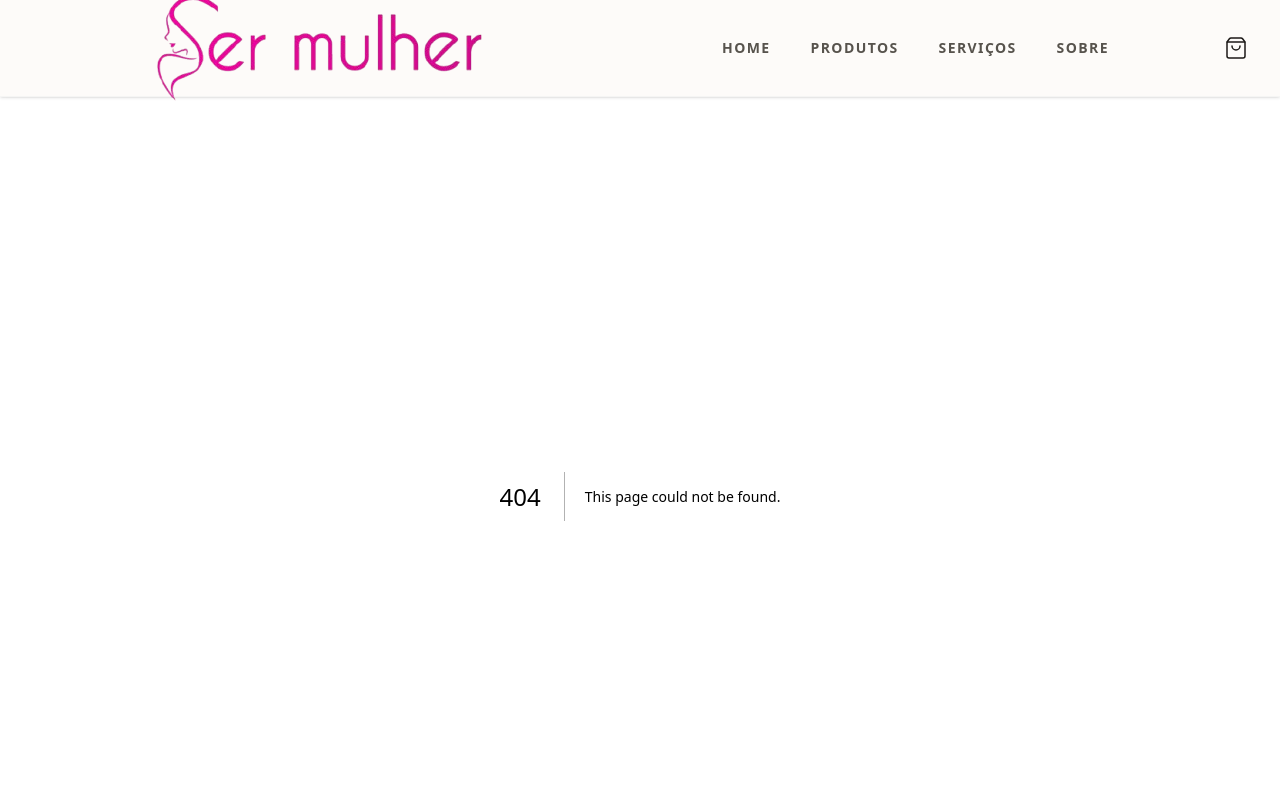
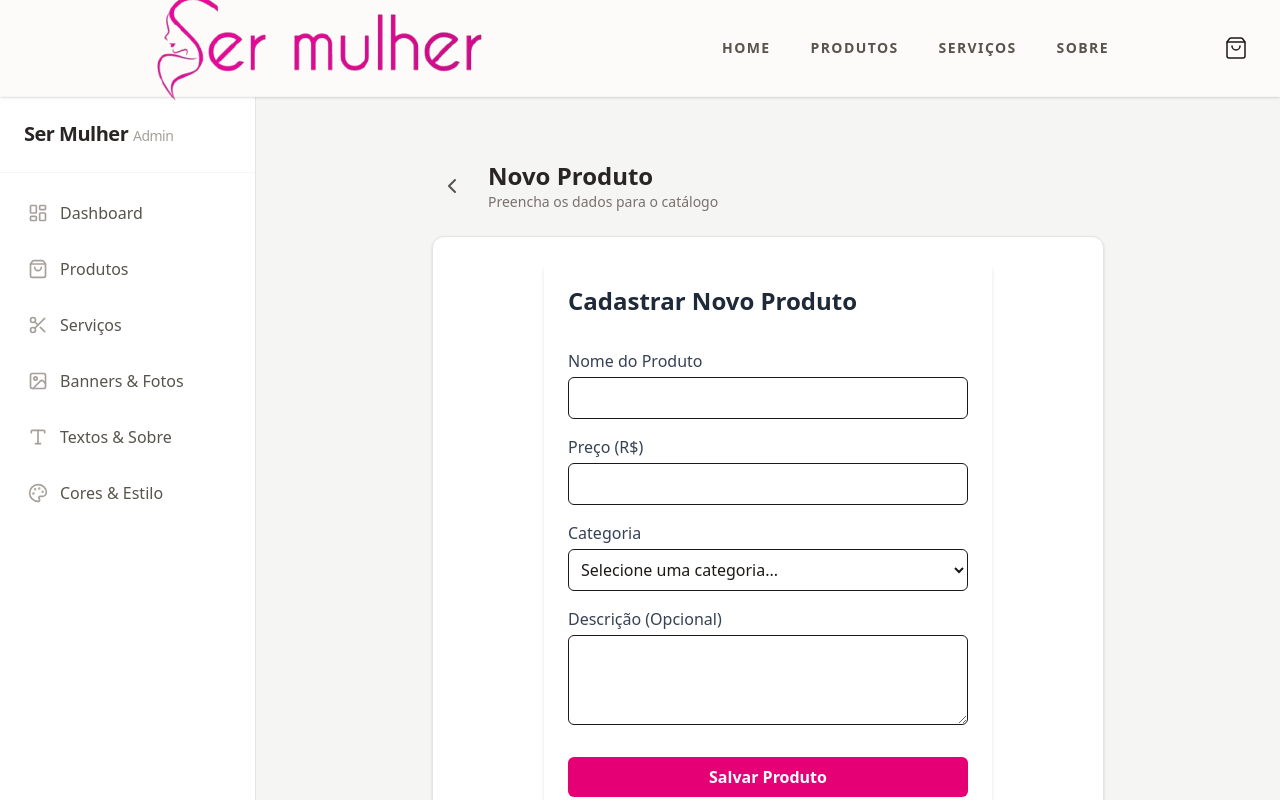
Before and after one commit to fabiocosta123/sermulher, a Next.js app: page /admin/produtos/novo in a window 1280 px wide. Before the commit this address had no page. Shown: the top 800 px of the page. Built offline with nearby package versions, Linux system fonts and the light colour scheme; a web font is replaced by a local one.

Commit message:
feat: Inserted new page products and form products

```diff
--- /dev/null
+++ b/app/(admin)/admin/produtos/novo/page.tsx
@@ -0,0 +1,26 @@
+import ProductForm from "@/components/admin/ProductForm";
+import Link from "next/link";
+import { ChevronLeft } from "lucide-react";
+
+export default function NovoProdutoPage() {
+  return (
+    <div className="max-w-2xl mx-auto space-y-6 py-8">
+      <div className="flex items-center gap-4">
+        <Link
+          href="/admin/produtos"
+          className="p-2 hover:bg-stone-100 rounded-full transition-colors"
+        >
+          <ChevronLeft size={24} className="text-stone-600" />
+        </Link>
+        <div>
+          <h1 className="text-2xl font-bold text-stone-800">Novo Produto</h1>
+          <p className="text-sm text-stone-500">Preencha os dados para o catálogo</p>
+        </div>
+      </div>
+
+      <div className="bg-white border border-stone-200 rounded-xl p-6 shadow-sm">
+        <ProductForm />
+      </div>
+    </div>
+  );
+}
--- a/app/(admin)/admin/produtos/page.tsx
+++ b/app/(admin)/admin/produtos/page.tsx
@@ -1,12 +1,15 @@
 import { Plus, Pencil, Trash2, Camera } from 'lucide-react';
 import { IMAGE_GUIDELINES } from "@/lib/upload";
+import { prisma } from "@/lib/prisma"; // Certifique-se de que o caminho está correto
+import Link from 'next/link';
 
-export default function ProdutosAdminPage() {
-  // refatorar e buscar esses dados do Prisma
-  const produtosFake = [
-    { id: 1, nome: 'Batom Matte Intenso', preco: 49.90, categoria: 'Maquiagem' },
-    { id: 2, nome: 'Sérum Facial Hidratante', preco: 89.90, categoria: 'Skincare' },
-  ];
+export default async function ProdutosAdminPage() {
+  // Busca os dados reais do banco de dados Neon
+  const produtos = await prisma.product.findMany({
+    orderBy: {
+      name: 'asc'
+    }
+  });
 
   return (
     <div className="space-y-6">
@@ -15,10 +18,14 @@ export default function ProdutosAdminPage() {
           <h1 className="text-2xl font-bold text-stone-800">Gerenciar Produtos</h1>
           <p className="text-sm text-stone-500">Adicione ou edite os itens do seu catálogo</p>
         </div>
-        <button className="flex items-center gap-2 bg-stone-900 text-white px-4 py-2 rounded-lg hover:bg-stone-800 transition-colors">
+        {/* Link para a página ou modal onde você colocará o ProductForm */}
+        <Link
+          href="/admin/produtos/novo"
+          className="flex items-center gap-2 bg-stone-900 text-white px-4 py-2 rounded-lg hover:bg-stone-800 transition-colors"
+        >
           <Plus size={20} />
           Novo Produto
-        </button>
+        </Link>
       </div>
 
       {/* Card de Informação sobre Fotos */}
@@ -45,12 +52,20 @@ export default function ProdutosAdminPage() {
             </tr>
           </thead>
           <tbody className="divide-y divide-stone-100">
-            {produtosFake.map((produto) => (
+            {produtos.length === 0 ? (
+              <tr>
+                <td colSpan={4} className="px-6 py-10 text-center text-stone-500">
+                  Nenhum produto cadastrado ainda.
+                </td>
+              </tr>
+            ) : (
+              produtos.map((produto) => (
                 <tr key={produto.id} className="hover:bg-stone-50 transition-colors">
-                <td className="px-6 py-4 font-medium text-stone-800">{produto.nome}</td>
-                <td className="px-6 py-4 text-stone-500">{produto.categoria}</td>
+                  <td className="px-6 py-4 font-medium text-stone-800">{produto.name}</td>
+                  <td className="px-6 py-4 text-stone-500">{produto.category}</td>
                   <td className="px-6 py-4 text-stone-800">
-                  {produto.preco.toLocaleString('pt-BR', { style: 'currency', currency: 'BRL' })}
+                    {/* Convertendo Decimal do Prisma para número para usar toLocaleString */}
+                    {Number(produto.price).toLocaleString('pt-BR', { style: 'currency', currency: 'BRL' })}
                   </td>
                   <td className="px-6 py-4 text-right space-x-2">
                     <button className="p-2 text-stone-400 hover:text-blue-600 transition-colors">
@@ -61,7 +76,8 @@ export default function ProdutosAdminPage() {
                     </button>
                   </td>
                 </tr>
-            ))}
+              ))
+            )}
           </tbody>
         </table>
       </div>
--- /dev/null
+++ b/components/admin/ProductForm.tsx
@@ -0,0 +1,67 @@
+'use client'
+
+import { createProduct } from "@/app/actions/product-actions"
+
+export default function ProductForm() {
+  return (
+    <form action={createProduct} className="max-w-md mx-auto p-6 bg-white rounded-lg shadow-md flex flex-col gap-4">
+      <h2 className="text-2xl font-bold mb-4 text-gray-800">Cadastrar Novo Produto</h2>
+
+      <div className="flex flex-col gap-1">
+        <label htmlFor="name" className="font-medium text-gray-700">Nome do Produto</label>
+        <input
+          id="name"
+          name="name"
+          type="text"
+          required
+          className="border rounded-md p-2 focus:ring-2 focus:ring-pink-500 outline-none"
+        />
+      </div>
+
+      <div className="flex flex-col gap-1">
+        <label htmlFor="price" className="font-medium text-gray-700">Preço (R$)</label>
+        <input
+          id="price"
+          name="price"
+          type="number"
+          step="0.01"
+          required
+          className="border rounded-md p-2 focus:ring-2 focus:ring-pink-500 outline-none"
+        />
+      </div>
+
+      <div className="flex flex-col gap-1">
+        <label htmlFor="category" className="font-medium text-gray-700">Categoria</label>
+        <select
+          id="category"
+          name="category"
+          required
+          className="border rounded-md p-2 focus:ring-2 focus:ring-pink-500 outline-none bg-white"
+        >
+          <option value="">Selecione uma categoria...</option>
+          <option value="artesanato">Artesanato</option>
+          <option value="cosmeticos">Cosméticos</option>
+          <option value="servicos">Serviços</option>
+          <option value="outros">Outros</option>
+        </select>
+      </div>
+
+      <div className="flex flex-col gap-1">
+        <label htmlFor="description" className="font-medium text-gray-700">Descrição (Opcional)</label>
+        <textarea
+          id="description"
+          name="description"
+          rows={3}
+          className="border rounded-md p-2 focus:ring-2 focus:ring-pink-500 outline-none"
+        />
+      </div>
+
+      <button
+        type="submit"
+        className="mt-4 bg-pink-600 text-white font-bold py-2 px-4 rounded-md hover:bg-pink-700 transition-colors"
+      >
+        Salvar Produto
+      </button>
+    </form>
+  )
+}
```
Lines whose indentation alone changed are shown as unchanged.
